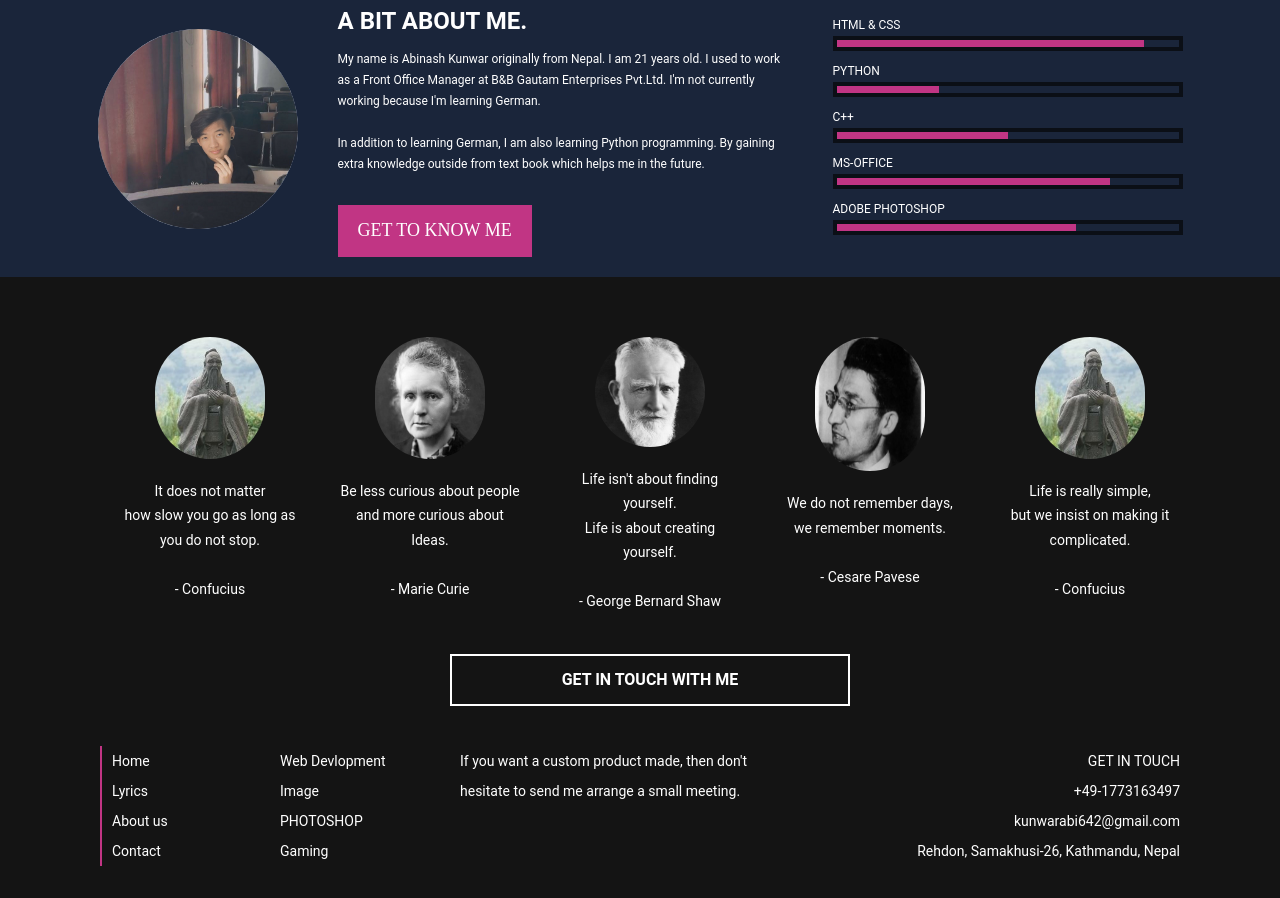
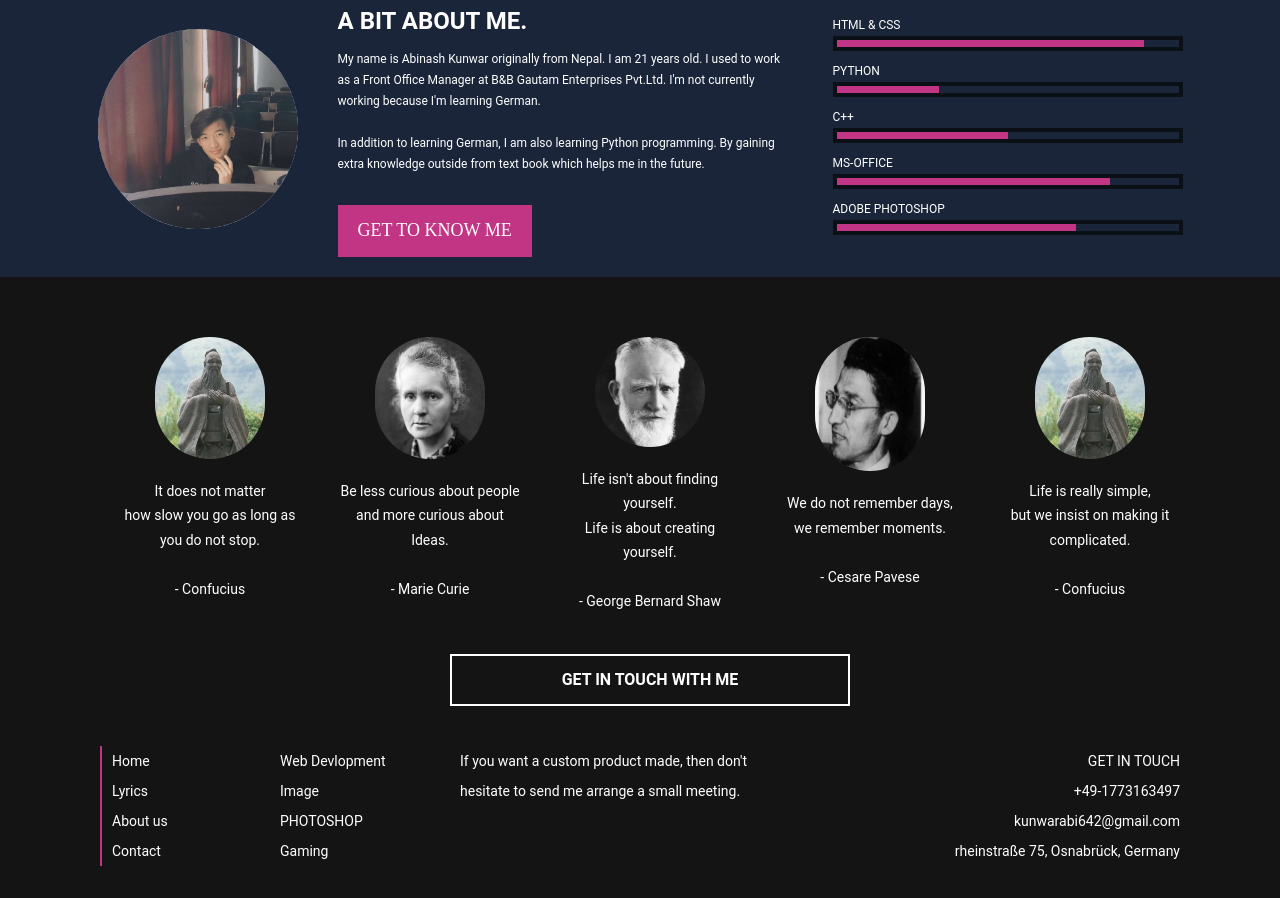
Before and after one commit to Abinash-kunwar/Full-website, a plain HTML site: page index.html in a window 1280 px wide. Shown: the part 1126-2024 px from the top of the page. Drawn offline with Linux system fonts and the light colour scheme; a web font is replaced by a local one.

Commit message:
Update index.html

```diff
--- a/index.html
+++ b/index.html
@@ -168,7 +168,7 @@
                     <li><p>GET IN TOUCH</p></li>
                     <li><p>+49-1773163497</p></li>
                     <li><p>kunwarabi642@gmail.com</p></li>
-                    <li><p>Rehdon, Samakhusi-26, Kathmandu, Nepal</p></li>
+                    <li><p>rheinstraße 75, Osnabrück, Germany</p></li>
                 </ul>
             </div>
         </div>
```
